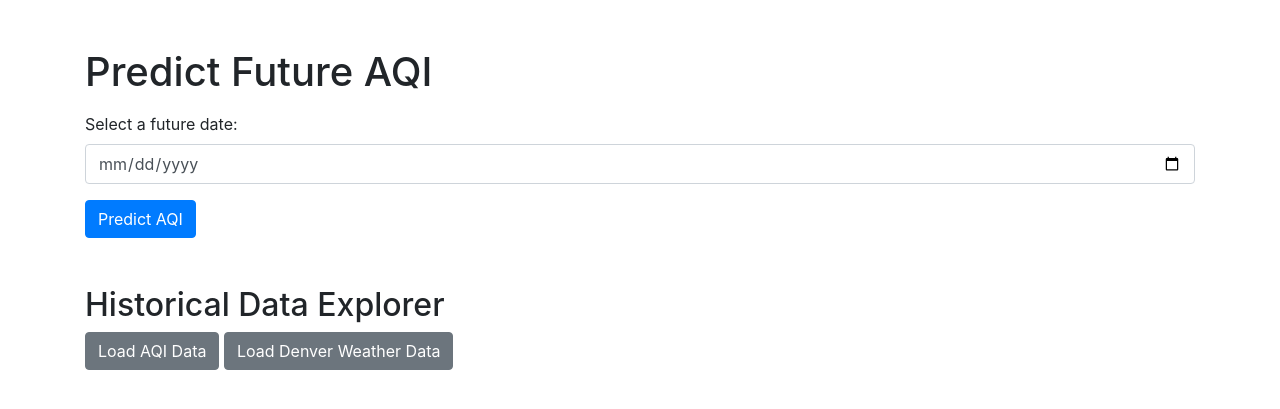
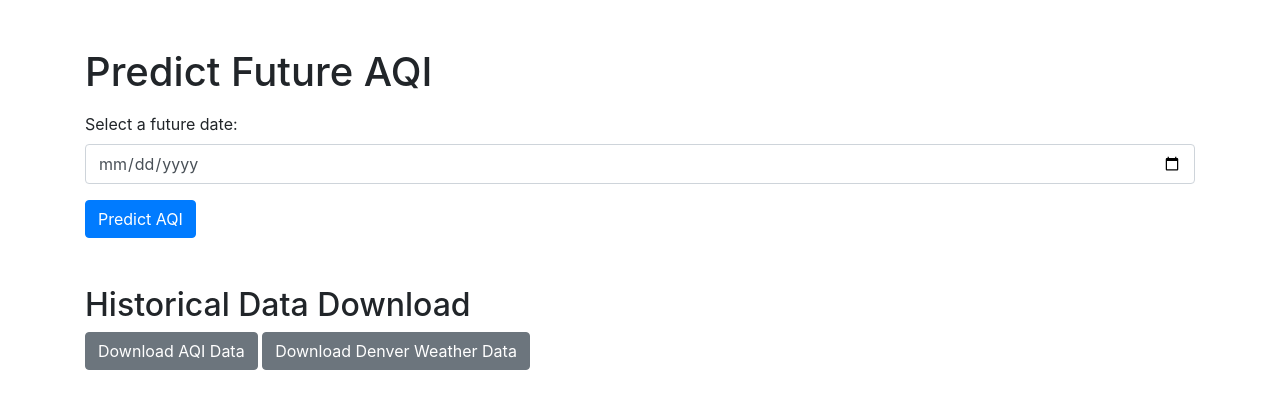
Before and after one commit to cberg5/DenverAQIPrediction, a Flask app: page / in a window 1280 px wide. Shown: the top 409 px of the page. Run offline with Flask 3, Linux system fonts and the light colour scheme; parts of the project's set-up code (start-up, migrations or seed data) failed here and were passed over; some libraries are stand-ins or nearby versions.

Commit message:
added data view buttons

```diff
--- a/web_app/routes.py
+++ b/web_app/routes.py
@@ -1,4 +1,4 @@
-from flask import Blueprint, render_template, request, jsonify
+from flask import Blueprint, render_template, request, jsonify, send_file
 import joblib
 import pandas as pd
 import numpy as np
@@ -18,10 +18,12 @@ aqi_data_file_path = 'combined_aqi_2014_2024.csv'  # AQI data file in GCS
 weather_data_file_path = 'daily_denver_weather_2014_2024.csv'  # Denver weather data file in GCS
 historical_data_file_path = 'merged_weather_aqi_2014_2024.csv'  # Historical data for prediction
 
+
 def load_csv_from_gcs(bucket_name, file_path):
     data = download_file_from_gcs(bucket_name, file_path)
     df = pd.read_csv(io.StringIO(data.decode('utf-8')))
     return df
+
 
 def download_file_from_gcs(bucket_name, file_path):
     # Check if the credentials are in base64 and decode if necessary
@@ -47,11 +49,13 @@ def download_file_from_gcs(bucket_name, file_path):
     data = blob.download_as_string()
     return data
 
+
 # Load the pre-trained model from GCS
 def load_model_from_gcs(bucket_name, model_file_path):
     model_data = download_file_from_gcs(bucket_name, model_file_path)
     model = joblib.load(io.BytesIO(model_data))
     return model
+
 
 # Load historical data from GCS
 def load_historical_data_from_gcs(bucket_name, historical_data_file_path):
@@ -61,9 +65,11 @@ def load_historical_data_from_gcs(bucket_name, historical_data_file_path):
     historical_data['day_of_year'] = historical_data['datetime'].dt.dayofyear
     return historical_data
 
+
 # Load the model and historical data
 model = load_model_from_gcs(bucket_name, model_file_path)
 historical_data = load_historical_data_from_gcs(bucket_name, historical_data_file_path)
+
 
 # Function to prepare data for a given date
 def prepare_input_data(selected_date):
@@ -115,10 +121,12 @@ def prepare_input_data(selected_date):
 
     return input_data
 
+
 # Route for home page
 @main.route('/')
 def home():
     return render_template('index.html')
+
 
 # Route to predict AQI for a selected date
 @main.route('/predict', methods=['POST'])
@@ -132,28 +140,34 @@ def predict():
 
     return jsonify({'aqi_prediction': prediction})
 
-# Route to load AQI data from GCS
-@main.route('/load_aqi_data', methods=['GET'])
-def load_aqi_data():
+
+# Route to download AQI data from GCS and return as a CSV file
+@main.route('/download_aqi_data', methods=['GET'])
+def download_aqi_data():
     try:
-        aqi_data = load_csv_from_gcs(bucket_name, aqi_data_file_path)
-        # Limit the data to 100 rows for simplicity
-        aqi_data_json = aqi_data.head(100).to_dict(orient='records')
-        return jsonify(aqi_data_json)
+        aqi_data = download_file_from_gcs(bucket_name, aqi_data_file_path)
+
+        # Create a BytesIO stream from the CSV data
+        csv_stream = io.BytesIO(aqi_data)
+
+        # Return the CSV file as a downloadable file
+        return send_file(csv_stream, mimetype='text/csv', as_attachment=True, download_name='aqi_data.csv')
     except Exception as e:
-        print(f"Error loading AQI data: {e}")
-        return jsonify({"error": "Failed to load AQI data"}), 500
+        print(f"Error downloading AQI data: {e}")
+        return jsonify({"error": "Failed to download AQI data"}), 500
 
-# Route to load Denver weather data from GCS
-@main.route('/load_weather_data', methods=['GET'])
-def load_weather_data():
+
+# Route to download Denver weather data from GCS and return as a CSV file
+@main.route('/download_weather_data', methods=['GET'])
+def download_weather_data():
     try:
-        weather_data = load_csv_from_gcs(bucket_name, weather_data_file_path)
-        print(weather_data.columns)  # Log the column names for debugging
-        print(weather_data.head())  # Log the first few rows
-        # Limit the data to 100 rows for simplicity
-        weather_data_json = weather_data.head(100).to_dict(orient='records')
-        return jsonify(weather_data_json)
+        weather_data = download_file_from_gcs(bucket_name, weather_data_file_path)
+
+        # Create a BytesIO stream from the CSV data
+        csv_stream = io.BytesIO(weather_data)
+
+        # Return the CSV file as a downloadable file
+        return send_file(csv_stream, mimetype='text/csv', as_attachment=True, download_name='weather_data.csv')
     except Exception as e:
-        print(f"Error loading weather data: {e}")
-        return jsonify({"error": "Failed to load weather data"}), 500
+        print(f"Error downloading weather data: {e}")
+        return jsonify({"error": "Failed to download weather data"}), 500
--- a/web_app/templates/index.html
+++ b/web_app/templates/index.html
@@ -18,14 +18,14 @@
         </form>
         <div id="result" class="mt-4"></div>
 
-        <!-- New buttons for loading data -->
+        <!-- New buttons for downloading data -->
         <div class="mt-5">
-            <h2>Historical Data Explorer</h2>
-            <button id="load-aqi-data" class="btn btn-secondary">Load AQI Data</button>
-            <button id="load-weather-data" class="btn btn-secondary">Load Denver Weather Data</button>
+            <h2>Historical Data Download</h2>
+            <button id="download-aqi-data" class="btn btn-secondary">Download AQI Data</button>
+            <button id="download-weather-data" class="btn btn-secondary">Download Denver Weather Data</button>
         </div>
 
-        <!-- Divs to display the loaded data -->
+        <!-- Divs to display the prediction result -->
         <div id="aqi-data" class="mt-4"></div>
         <div id="weather-data" class="mt-4"></div>
     </div>
@@ -33,7 +33,7 @@
     <script src="https://code.jquery.com/jquery-3.3.1.min.js"></script>
     <script>
         $(document).ready(function() {
-            // Prediction form
+            // Prediction form submission
             $('#aqi-form').on('submit', function(e) {
                 e.preventDefault();
                 let selected_date = $('#selected_date').val();
@@ -47,63 +47,14 @@
                 });
             });
 
-            // Load AQI data
-            $('#load-aqi-data').on('click', function() {
-                $.ajax({
-                    type: 'GET',
-                    url: '/load_aqi_data',
-                    success: function(data) {
-                        let tableHtml = '<h4>AQI Data</h4><table class="table table-bordered"><thead><tr>';
-                        let columns = Object.keys(data[0]);
-                        columns.forEach(col => tableHtml += '<th>' + col + '</th>');
-                        tableHtml += '</tr></thead><tbody>';
-                        data.forEach(row => {
-                            tableHtml += '<tr>';
-                            columns.forEach(col => tableHtml += '<td>' + row[col] + '</td>');
-                            tableHtml += '</tr>';
-                        });
-                        tableHtml += '</tbody></table>';
-                        $('#aqi-data').html(tableHtml);
-                    }
-                });
+            // Open AQI data CSV in a new tab
+            $('#download-aqi-data').on('click', function() {
+                window.open('/download_aqi_data', '_blank');
             });
 
-            // Load Weather data
-            $('#load-weather-data').on('click', function() {
-                $.ajax({
-                    type: 'GET',
-                    url: '/load_weather_data',
-                    success: function(data) {
-                        if (data && data.length > 0) {
-                            let tableHtml = '<h4>Denver Weather Data</h4><table class="table table-bordered"><thead><tr>';
-                            let columns = Object.keys(data[0]);
-
-                            // Build header
-                            columns.forEach(col => tableHtml += '<th>' + col + '</th>');
-                            tableHtml += '</tr></thead><tbody>';
-
-                            // Build rows
-                            data.forEach(row => {
-                                tableHtml += '<tr>';
-                                columns.forEach(col => {
-                                    // Check if data is null or undefined, and handle accordingly
-                                    let value = row[col] === null || row[col] === undefined ? '' : row[col];
-                                    tableHtml += '<td>' + value + '</td>';
-                                });
-                                tableHtml += '</tr>';
-                            });
-
-                            tableHtml += '</tbody></table>';
-                            $('#weather-data').html(tableHtml);
-                        } else {
-                            $('#weather-data').html('<p>No weather data available.</p>');
-                        }
-                    },
-                    error: function(err) {
-                        console.error("Error loading weather data:", err);
-                        $('#weather-data').html('<p>Error loading weather data.</p>');
-                    }
-                });
+            // Open Weather data CSV in a new tab
+            $('#download-weather-data').on('click', function() {
+                window.open('/download_weather_data', '_blank');
             });
         });
     </script>
```
